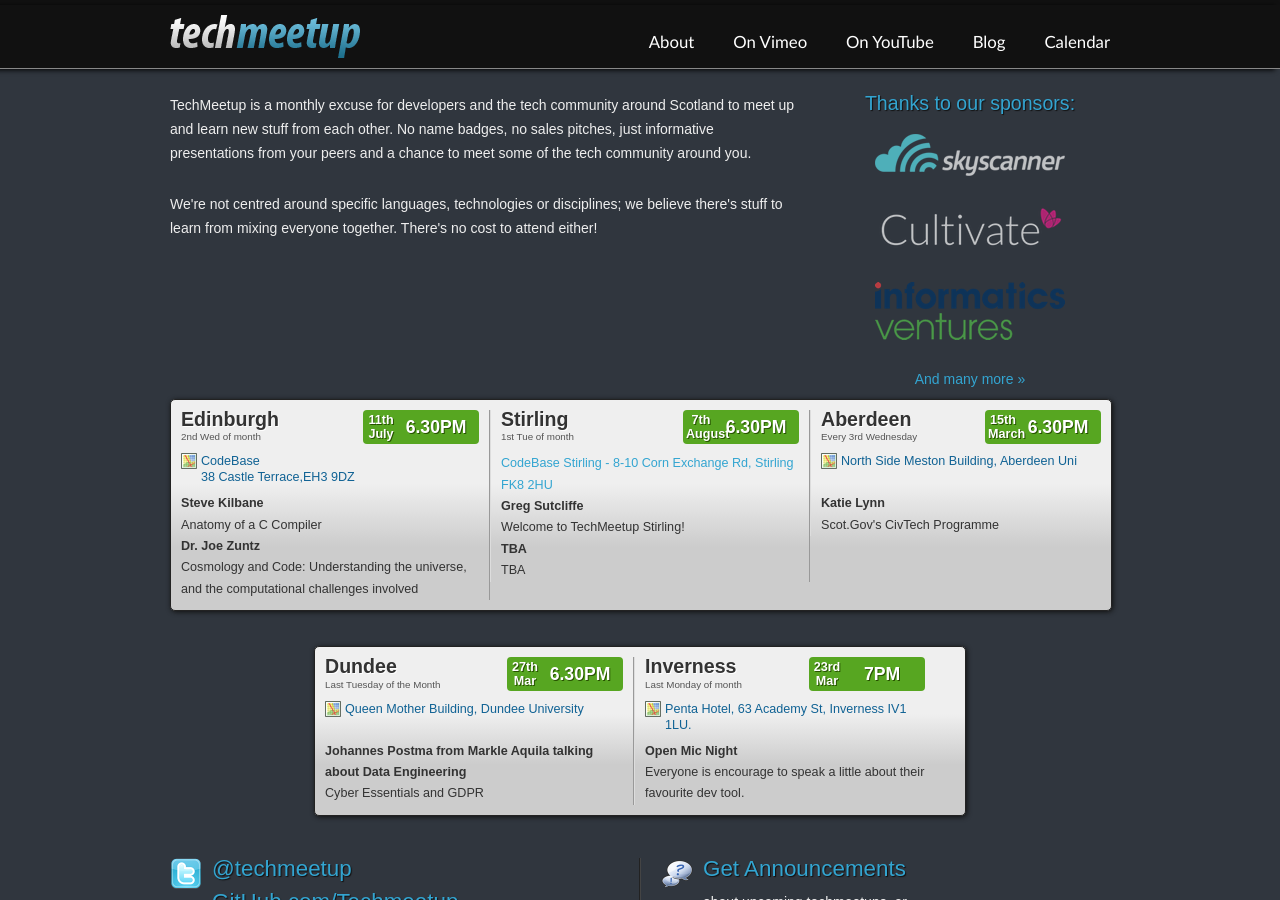
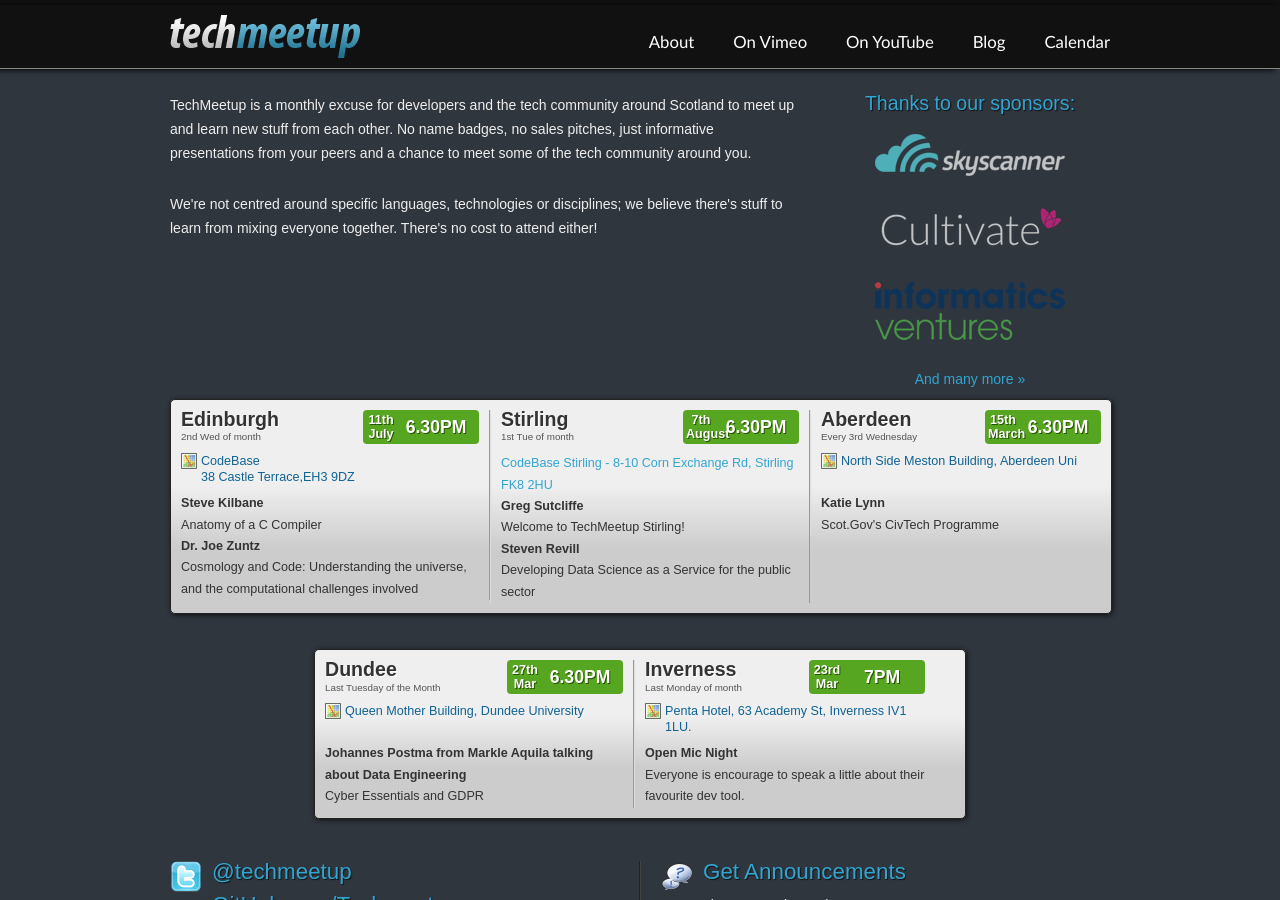
Before and after one commit to techmeetup/techmeetup.co.uk, a Jekyll site: the page built from index.html, in a window 1280 px wide and 900 px high. Built offline with Jekyll 4.4.1, drawn with Linux system fonts in a browser that asks for light colours.

Commit message:
Stirling: Add August speaker

```diff
--- a/_data/index.json
+++ b/_data/index.json
@@ -30,8 +30,8 @@
         "talk": "Welcome to TechMeetup Stirling!"
       },
       {
-        "name": "TBA",
-        "talk": "TBA"
+        "name": "Steven Revill",
+        "talk": "Developing Data Science as a Service for the public sector"
       }
     ],
     "day": "7th",
```
